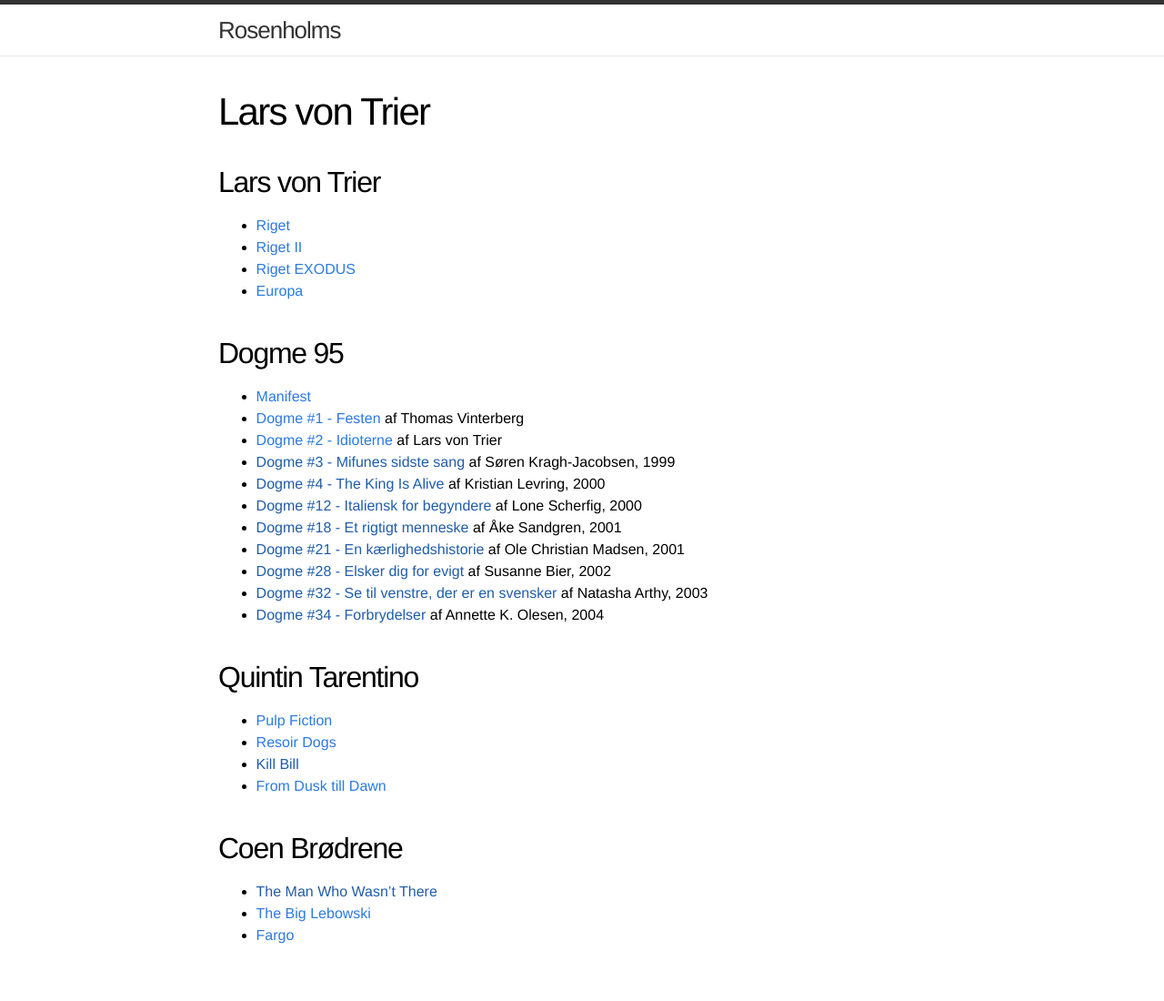
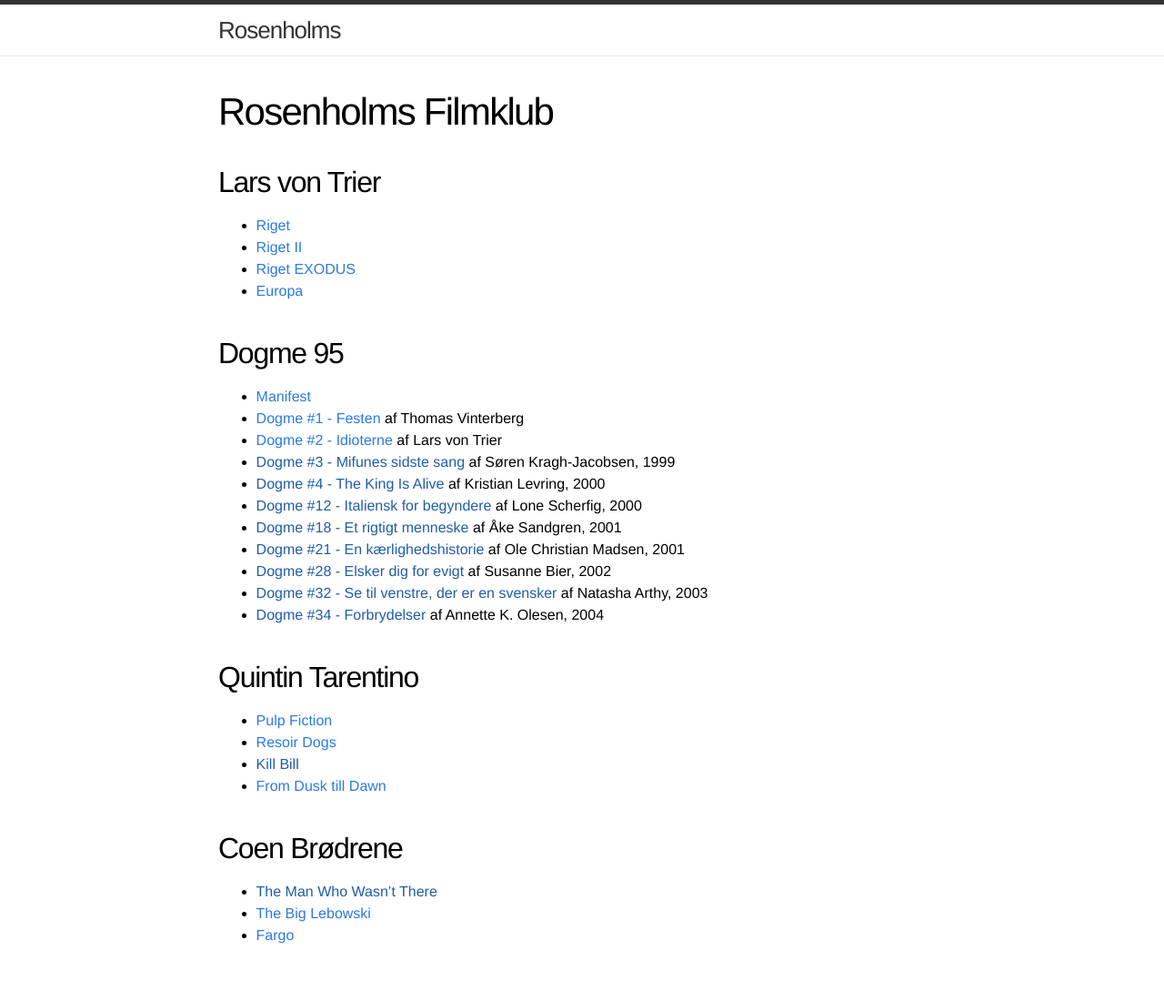
Before and after one commit to Rosenholms/rosenholms.github.io, a Jekyll site: the page built from filmklub.md, in a window 1280 px wide. Shown: the whole page at 91% size. Built offline with Jekyll 4.4.1, drawn with Linux system fonts in a browser that asks for light colours; our own code applies the rules of GitHub Pages for plain Markdown files.

Commit message:
Update filmklub.md

```diff
--- a/filmklub.md
+++ b/filmklub.md
@@ -1,5 +1,9 @@
+---
+title: Rosenholms Filmklub
+---
+
 Lars von Trier
------
+----
 - [Riget](https://www.youtube.com/watch?v=5BsU22q8a2Q)
 - [Riget II](https://www.youtube.com/watch?v=aj1QRcr8Cds)
 - [Riget EXODUS](https://www.youtube.com/watch?v=A5IXkt9zbBg)
```
